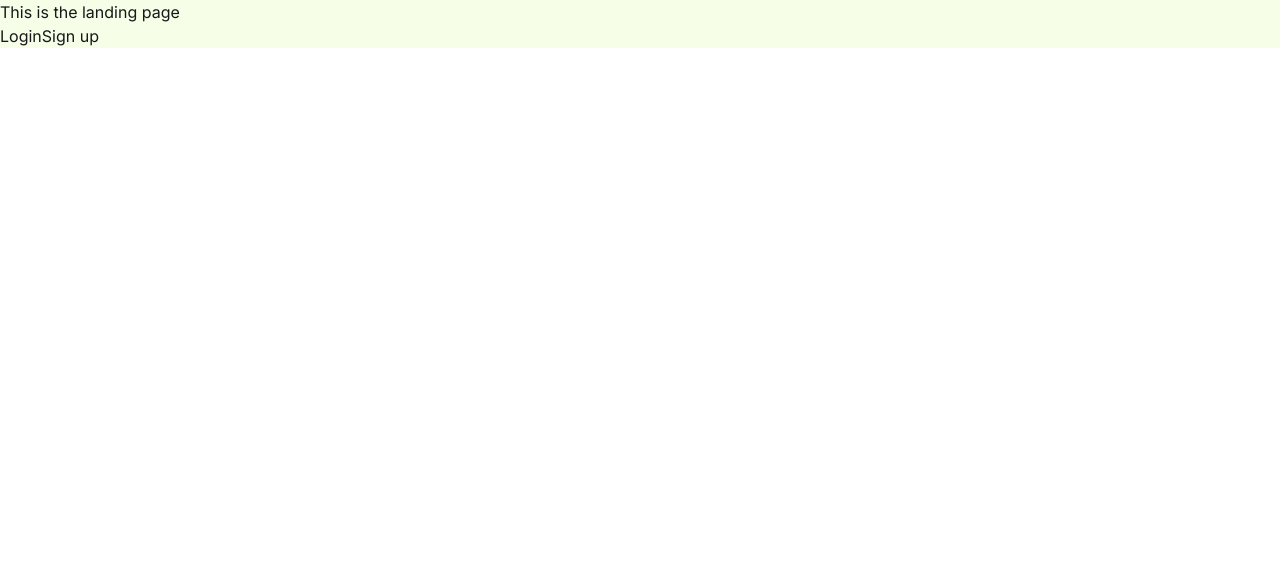
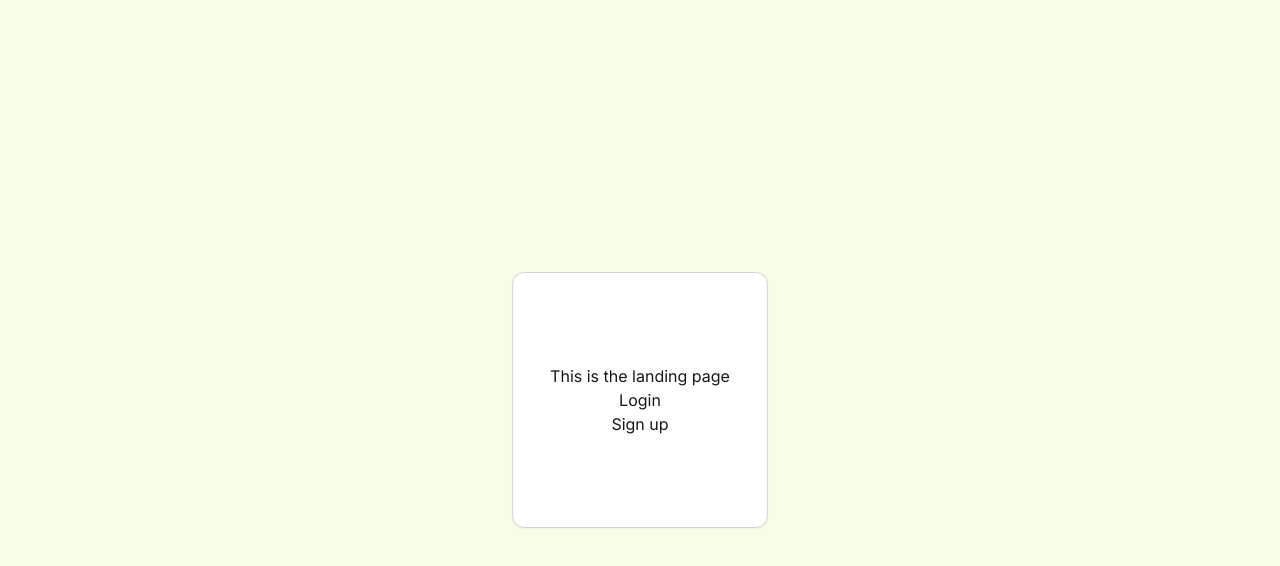
Before and after one commit to hugostanley/mochi, a React (Vite) app: page / in a window 1280 px wide. Shown: the top 566 px of the page. Built offline with nearby package versions, Linux system fonts and the light colour scheme.

Commit message:
style(landinpage): add simple navigating styles to landingpage

```diff
--- a/src/pages/LandingPage/LandingPage.jsx
+++ b/src/pages/LandingPage/LandingPage.jsx
@@ -4,10 +4,12 @@ import { Link } from 'react-router-dom'
 
 export function LandingPage() {
     return (
-        <div>
-            <h1>This is the landing page</h1>
-            <Link to={globals.paths.login}>Login</Link>
-            <Link to={globals.paths.signup}>Sign up</Link>
+        <div className="w-full h-screen flex items-center justify-center">
+            <div className='flex flex-col shadow-sm border border-gray-300 w-64 h-64 rounded-xl items-center justify-center bg-white'>
+                <h1>This is the landing page</h1>
+                <Link to={globals.paths.login}>Login</Link>
+                <Link to={globals.paths.signup}>Sign up</Link>
+            </div>
         </div>
     )
 }
```
